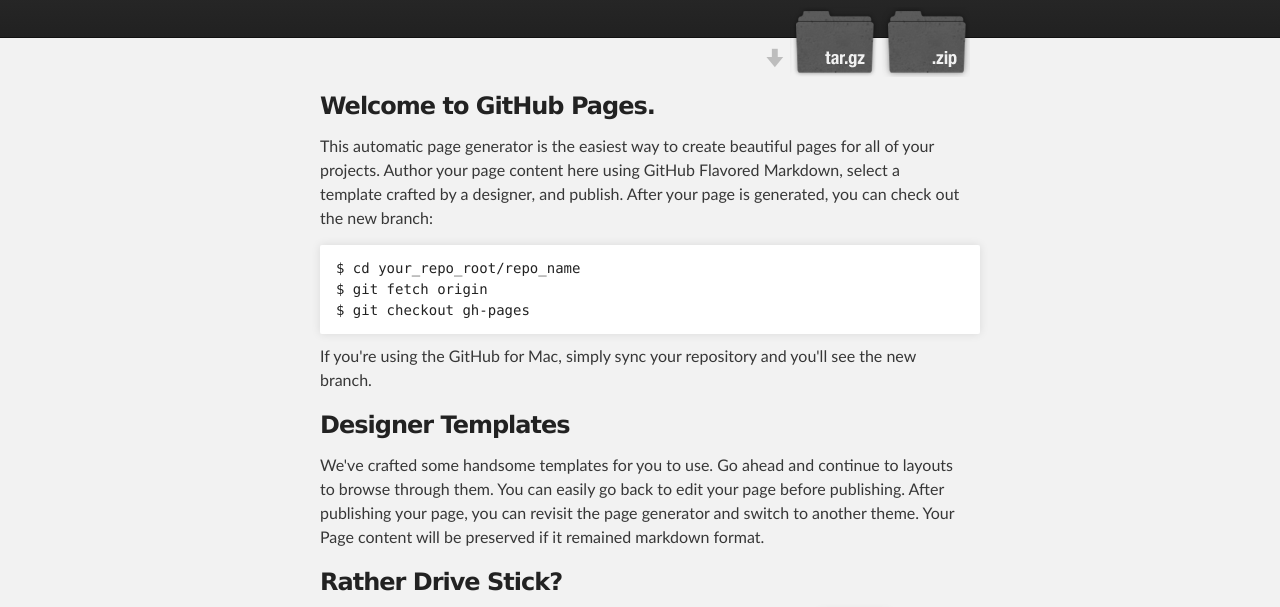
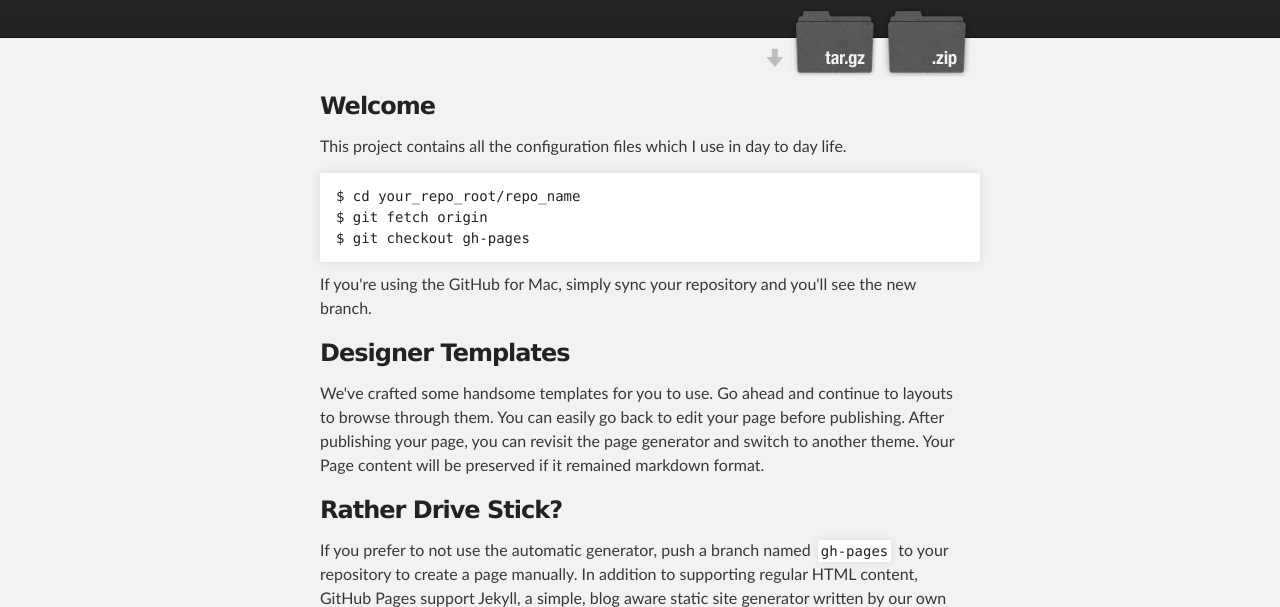
Before and after one commit to sjbalaji/myCustomizations, a plain HTML site: page index.html in a window 1280 px wide. Shown: the part 136-743 px from the top of the page. Drawn offline with Linux system fonts and the light colour scheme.

Commit message:
test webpage

```diff
--- a/index.html
+++ b/index.html
@@ -8,7 +8,7 @@
 
     <link rel="stylesheet" type="text/css" media="screen" href="stylesheets/stylesheet.css">
 
-    <title>Mycustomizations</title>
+    <title>MyCustomizations</title>
   </head>
 
   <body>
@@ -31,9 +31,9 @@
     <!-- MAIN CONTENT -->
     <div id="main_content_wrap" class="outer">
       <section id="main_content" class="inner">
-        <h3>Welcome to GitHub Pages.</h3>
+        <h3> Welcome </h3>
 
-<p>This automatic page generator is the easiest way to create beautiful pages for all of your projects. Author your page content here using GitHub Flavored Markdown, select a template crafted by a designer, and publish. After your page is generated, you can check out the new branch:</p>
+<p> This project contains all the configuration files which I use in day to day life.</p>
 
 <pre><code>$ cd your_repo_root/repo_name
 $ git fetch origin
--- a/javascripts/main.js
+++ b/javascripts/main.js
@@ -1 +1 @@
-console.log('This would be the main JS file.');
+console.log('This would be the main JS file. !!!');
```
